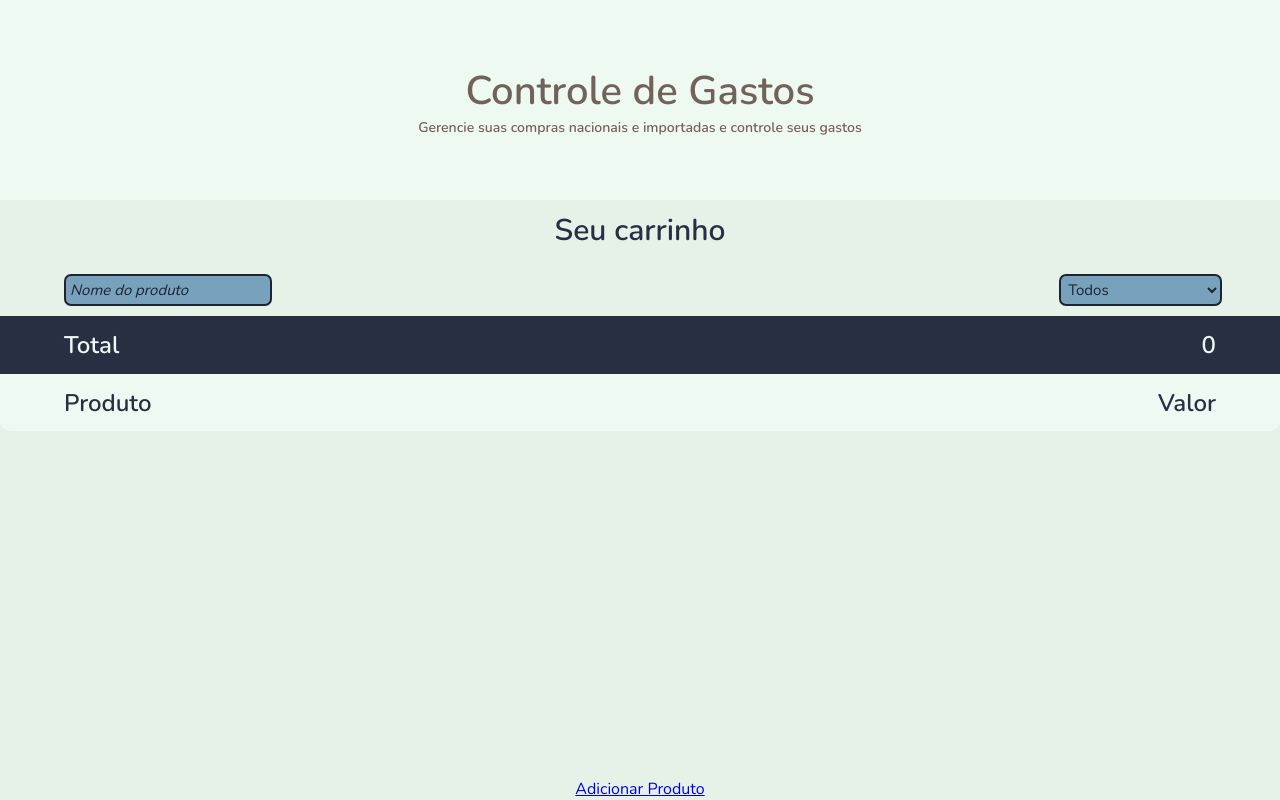
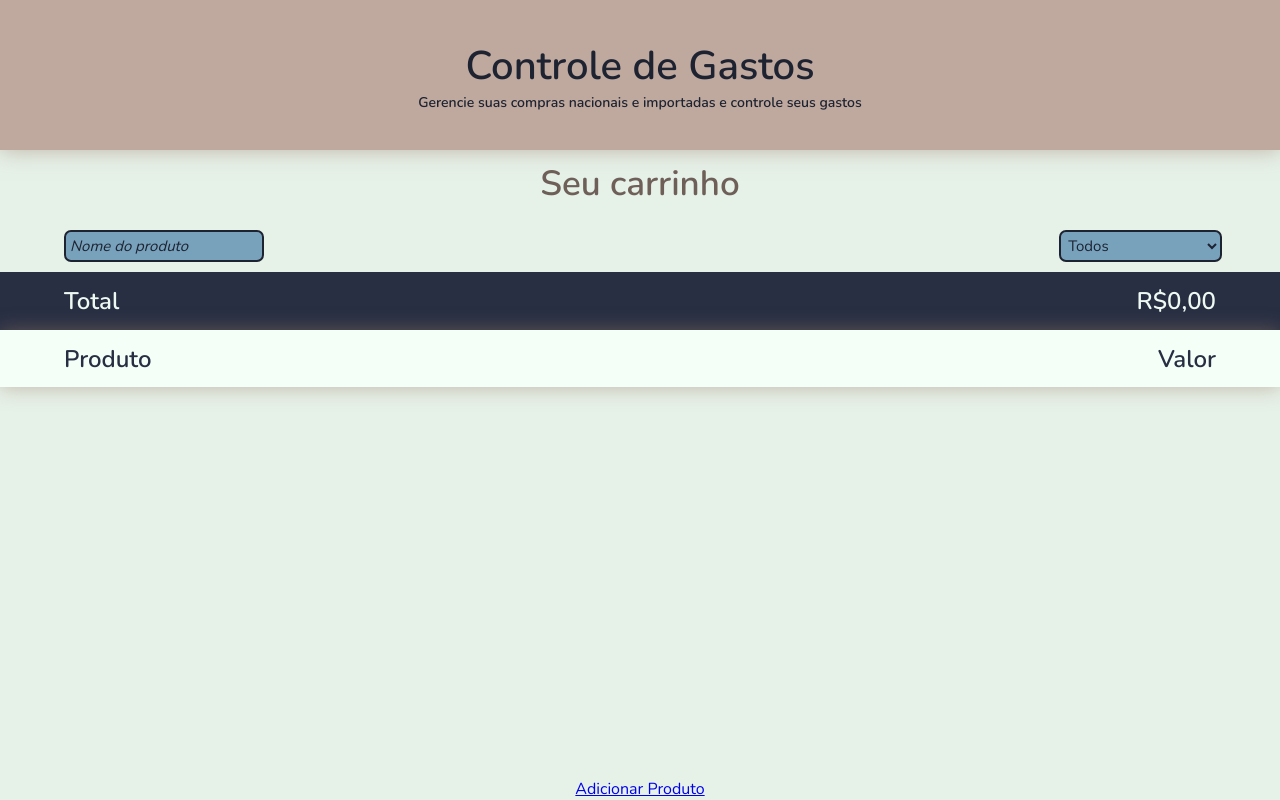
Before and after one commit to sabriwnaa/Avaliacao3T, a PHP site: page / in a window 1280 px wide. Run offline with PHP 8.4, Linux system fonts and the light colour scheme; data that the repository does not hold is empty.

Commit message:
estilização dos cabecalhos e listagem

```diff
--- a/index.php
+++ b/index.php
@@ -78,7 +78,7 @@ $produtos = Produto::filter($pesquisar, $filtro);
                     <h2>
                         <?php
                         $soma = Produto::calculateTotal($produtos);
-                        echo $soma;
+                        echo 'R$'.$soma.',00';
                         ?>
                     </h2>
                 </div>
@@ -91,12 +91,16 @@ $produtos = Produto::filter($pesquisar, $filtro);
             <div class="listagem">
                 <?php foreach ($produtos as $produto): ?>
                     <div class="produto">
-                        <h2><?= htmlspecialchars($produto->getDescricao()) ?></h2>
-                        <?= $produto->getCategoria() == 1 ? "Nacional" : "Importado" ?>
-                        <h2><?= $produto->getValor() ?></h2>
-                        <a href="formEdit.php?id=<?= $produto->getId() ?>">Editar</a>
-                        <a href="excluir.php?id=<?= $produto->getId() ?>">Excluir</a>
-                    </div>
+                        <div class='informacoes'>
+                            <h2><?= htmlspecialchars($produto->getDescricao()) ?></h2>
+                            <h5><?= $produto->getCategoria() == 1 ? "Nacional" : "Importado" ?><h5>
+                        </div>
+                        <div class='opcoes'>
+                            <a href="formEdit.php?id=<?= $produto->getId() ?>">Editar</a>
+                            <a href="excluir.php?id=<?= $produto->getId() ?>">Excluir</a>
+                        </div>
+                        <h3>R$<?= $produto->getValor() ?>,00</h3>
+                        </div>
                 <?php endforeach; ?>
             </div>
 
--- a/style.css
+++ b/style.css
@@ -18,14 +18,14 @@
     background-color: #e6f1e8;
 }
 
-.header, .main, .total, .cabecalho{
+.header, .main, .total, .cabecalho, .produto{
     display: flex;
     align-items: center;
     justify-content: center;
 
 }
 
-.header, .main{
+.header, .main, .listagem{
     flex-direction: column;
 }
 
@@ -33,11 +33,13 @@
 .header{
     width: 100%;
     flex: 1;
-    color: #71635b;
-    background-color: #eef9f2;
-    padding: 4%;
+    color: #1d2331;
+    background-color: #BFA89E;
+    padding: 2%;
     text-align: center;
     font-size: 12px;
+    box-shadow: 0px 1px 20px rgba(160, 125, 108, 0.5);
+
 }
 
 .header h1{
@@ -67,16 +69,14 @@
 }
 
 .cabecalho{
-    background-color: #eef9f2;
+    background-color: #f4fff8;
+    box-shadow: 0px 0.5px 20px rgba(160, 125, 108, 0.5);
 
-    border-bottom-left-radius: 10px;
-    border-bottom-right-radius: 10px;
 }
 
 .cabecalhos{
     width: 100%;
-    flex:1;
-
+    height: auto;
 }
 
 .pesquisa, .filtro{
@@ -87,13 +87,72 @@
     border-radius: 7px;
     font-size: 15px;
 }
+
+.pesquisa{
+    width: 100%;
+}
+
 input::placeholder{
     color: #1d2331;
     font-style: italic;
 }
 
 .titulo{
-    color: #282f43;
-    font-size: 30px;
+    color: #6e6058;
+    font-size: 35px;
     margin: 10px;
+    height: min-content;
 }
+
+.produto{
+    width: 100%;
+    justify-content: left;
+    font-size: 16px;
+    border-bottom: 1px solid #1d2331 ;
+    margin: 1% 0;
+    padding-bottom: 2%;
+}
+
+
+.informacoes{
+    flex: 3;
+    font-size: 22px;
+}
+
+.informacoes h5{
+    font-size: 15px;
+    color: #426e89;
+}
+
+.opcoes{
+    flex:1;
+    height: 100%;
+    display: flex;
+    flex-direction: column;
+    gap: 5px;
+}
+
+.produto h3{
+    flex: 2;
+    text-align: right;
+    font-size: 20px;
+}
+
+.listagem{
+    display: flex;
+    flex: 1;
+    align-items: start;
+    width: 100vw;
+    padding: 0% 5%;
+    margin-top: 2%;
+}
+
+.opcoes a{
+    background-color: #a79086;
+    width: 100%;
+    height: 40%;
+    text-align: center;
+    text-decoration: none;
+    color: #e6f1e8;
+    border-radius: 7px;
+}
```
